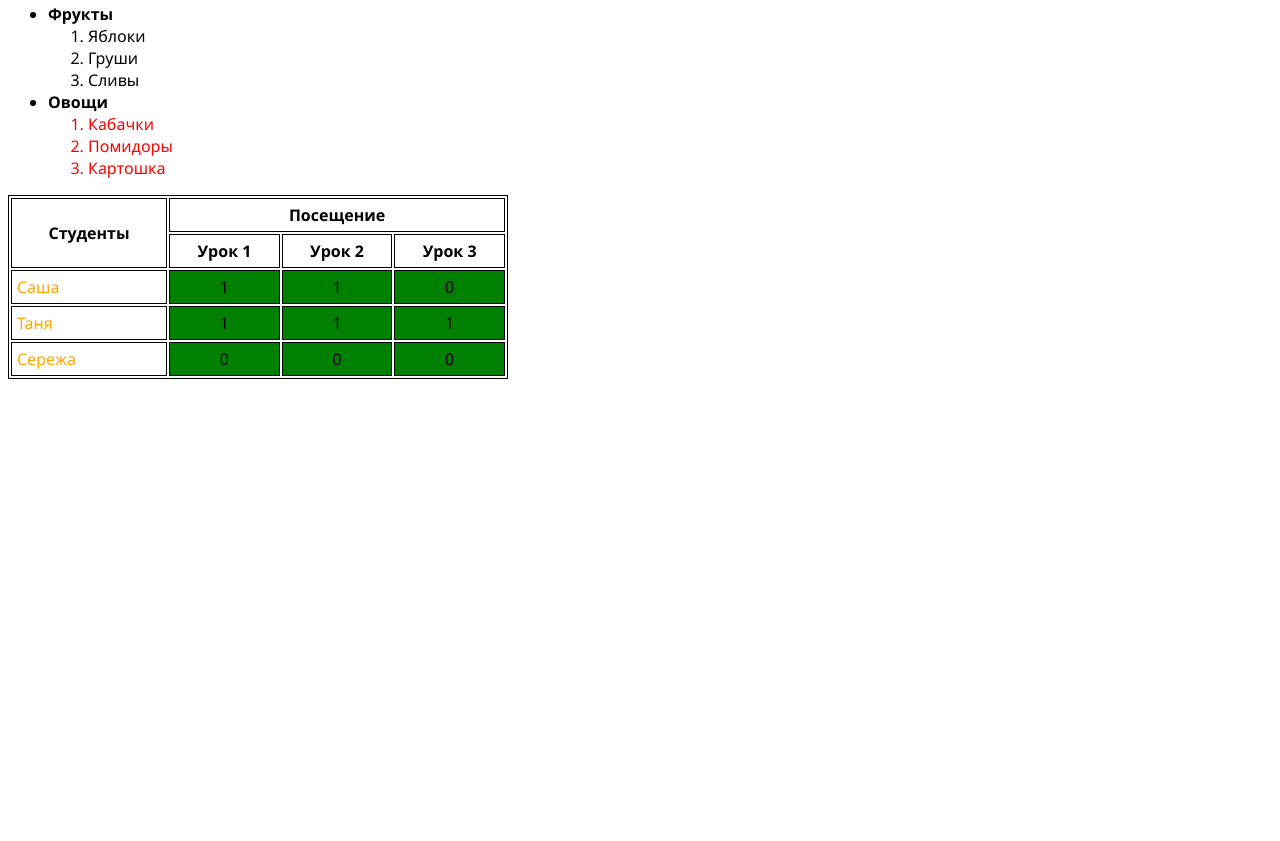
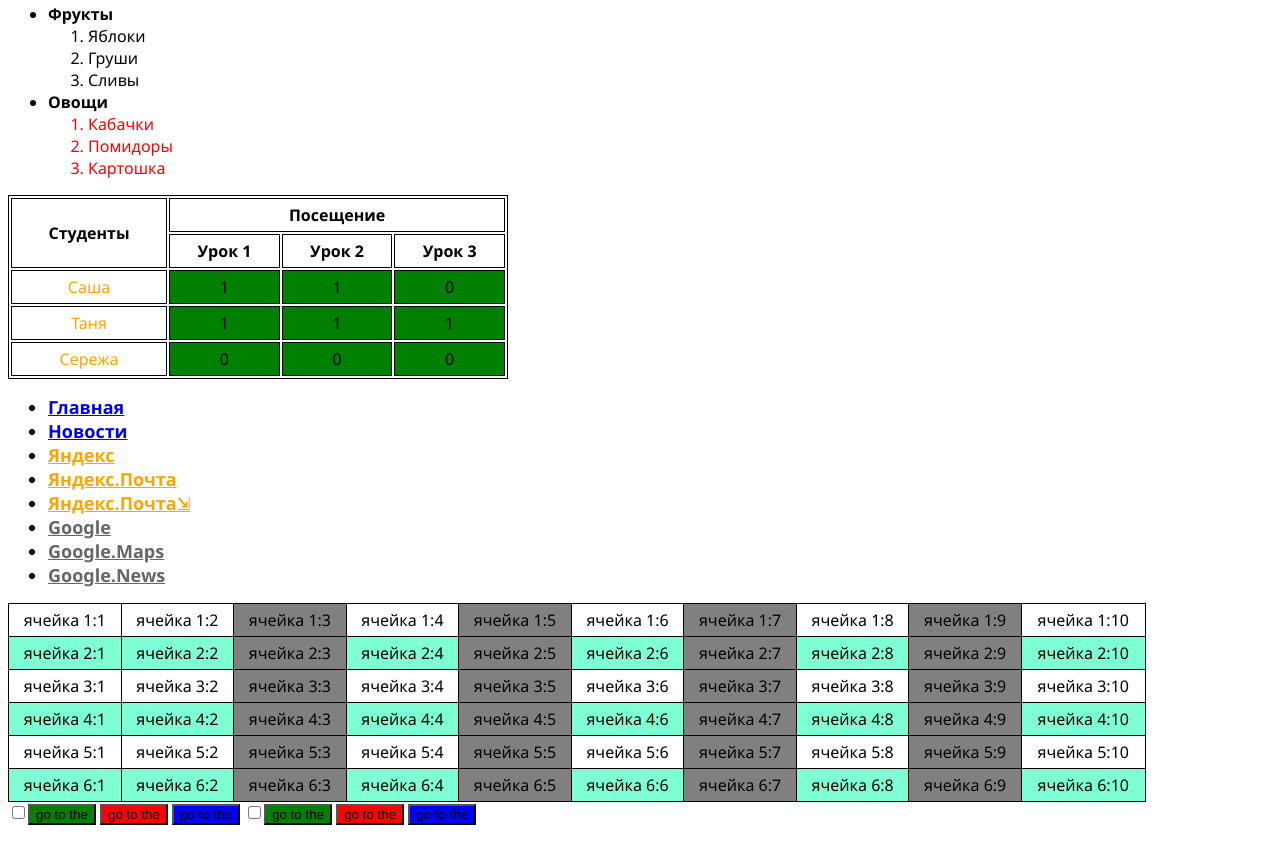
Before and after one commit to Coralizy/Parts-of-the-site, a plain HTML site: page index.html in a window 1280 px wide. Shown: the part 1696-2537 px from the top of the page. Before the commit the page ends 2091 px from the top, so only its background shows below. Drawn offline with Linux system fonts and the light colour scheme; a script that the page names is missing.

Commit message:
Lesson 3.1

```diff
--- a/css/CSS.css
+++ b/css/CSS.css
@@ -19,7 +19,7 @@ li.veget{
 .head{
     font-weight: 700;
 }
-table{
+table.less2{
     width: 500px;
     border-collapse: separate;
     border: 1px solid black;
@@ -43,3 +43,38 @@ td {
 label:not([p]){
     color: red;
 }
+.blu,.orange,.gray{
+    font-size: 18px;
+    font-weight: 600;
+}
+.orange a{
+    color: orange;
+}
+.gray a{
+    color: #666;
+}
+table.less3 {
+    width: 90%;
+    border-collapse: collapse;
+}
+td{
+    text-align: center;
+}
+.parent > .child:nth-child(2n+3){
+    background-color: gray;
+}
+.parent:nth-child(even){
+    background-color: aquamarine;
+}
+.gri{
+    background-color: green;
+}
+.rd{
+    background-color: red;
+}
+.sky{
+    background-color: blue;
+}
+input:checked+.gri {
+    display: none;
+}
--- a/index.html
+++ b/index.html
@@ -117,7 +117,7 @@
      </ol>
  </ul>
 
- <table>
+ <table class="less2">
      <tr>
          <td rowspan="2" class="bold">Cтуденты</td>
          <td colspan="3" class="bold">Посещение</td>
@@ -146,6 +146,101 @@
         <td class="green">0</td>
     </tr>
 </table>
+
+<ul>
+    <li class="blu"><a href="#">Главная</a></li>
+    <li class="blu"><a href="#">Новости</a></li>
+    <li class="orange"><a href="#">Яндекс</a></li>
+    <li class="orange"><a href="#">Яндекс.Почта</a></li>
+    <li class="orange"><a href="#">Яндекс.Почта⇲</a></li>
+    <li class="gray"><a href="#">Google</></li>
+    <li class="gray"><a href="#">Google.Maps</a></li>
+    <li class="gray"><a href="#">Google.News</a></li>
+</ul>
+
+<table class="less3">
+    <tr class="parent">
+        <td class="child">ячейка 1:1</td>
+        <td class="child">ячейка 1:2</td>
+        <td class="child">ячейка 1:3</td>
+        <td class="child">ячейка 1:4</td>
+        <td class="child">ячейка 1:5</td>
+        <td class="child">ячейка 1:6</td>
+        <td class="child">ячейка 1:7</td>
+        <td class="child">ячейка 1:8</td>
+        <td class="child">ячейка 1:9</td>
+        <td class="child">ячейка 1:10</td>
+    </tr>
+    <tr class="parent">
+        <td class="child">ячейка 2:1</td>
+        <td class="child">ячейка 2:2</td>
+        <td class="child">ячейка 2:3</td>
+        <td class="child">ячейка 2:4</td>
+        <td class="child">ячейка 2:5</td>
+        <td class="child">ячейка 2:6</td>
+        <td class="child">ячейка 2:7</td>
+        <td class="child">ячейка 2:8</td>
+        <td class="child">ячейка 2:9</td>
+        <td class="child">ячейка 2:10</td>
+    </tr>
+    <tr class="parent">
+        <td class="child">ячейка 3:1</td>
+        <td class="child">ячейка 3:2</td>
+        <td class="child">ячейка 3:3</td>
+        <td class="child">ячейка 3:4</td>
+        <td class="child">ячейка 3:5</td>
+        <td class="child">ячейка 3:6</td>
+        <td class="child">ячейка 3:7</td>
+        <td class="child">ячейка 3:8</td>
+        <td class="child">ячейка 3:9</td>
+        <td class="child">ячейка 3:10</td>
+    </tr>
+    <tr class="parent">
+        <td class="child">ячейка 4:1</td>
+        <td class="child">ячейка 4:2</td>
+        <td class="child">ячейка 4:3</td>
+        <td class="child">ячейка 4:4</td>
+        <td class="child">ячейка 4:5</td>
+        <td class="child">ячейка 4:6</td>
+        <td class="child">ячейка 4:7</td>
+        <td class="child">ячейка 4:8</td>
+        <td class="child">ячейка 4:9</td>
+        <td class="child">ячейка 4:10</td>
+    </tr>
+    <tr class="parent">
+        <td class="child">ячейка 5:1</td>
+        <td class="child">ячейка 5:2</td>
+        <td class="child">ячейка 5:3</td>
+        <td class="child">ячейка 5:4</td>
+        <td class="child">ячейка 5:5</td>
+        <td class="child">ячейка 5:6</td>
+        <td class="child">ячейка 5:7</td>
+        <td class="child">ячейка 5:8</td>
+        <td class="child">ячейка 5:9</td>
+        <td class="child">ячейка 5:10</td>
+    </tr>
+    <tr class="parent">
+        <td class="child">ячейка 6:1</td>
+        <td class="child">ячейка 6:2</td>
+        <td class="child">ячейка 6:3</td>
+        <td class="child">ячейка 6:4</td>
+        <td class="child">ячейка 6:5</td>
+        <td class="child">ячейка 6:6</td>
+        <td class="child">ячейка 6:7</td>
+        <td class="child">ячейка 6:8</td>
+        <td class="child">ячейка 6:9</td>
+        <td class="child">ячейка 6:10</td>
+    </tr>
+</table>
+<div>
+    <input type="checkbox" name="gri"><button class="gri">go to the</button>
+    <button class="rd">go to the</button>
+    <button class="sky">go to the</button>
+    <input type="checkbox" name="gri"><button class="gri">go to the</button>
+    <button class="rd">go to the</button>
+    <button class="sky">go to the</button>
+
+</div>
     <p></p>
     <p></p>
 </body>
```
